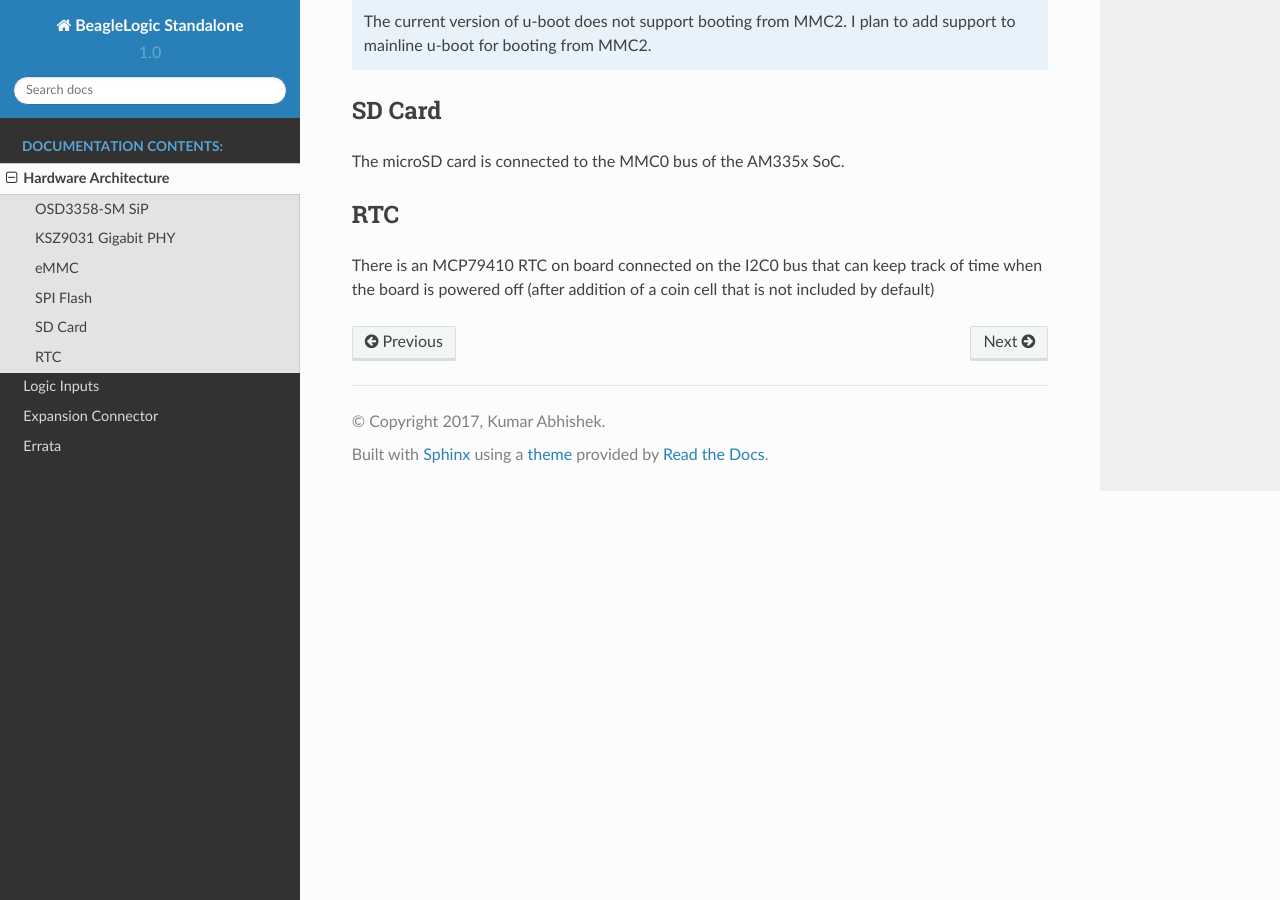
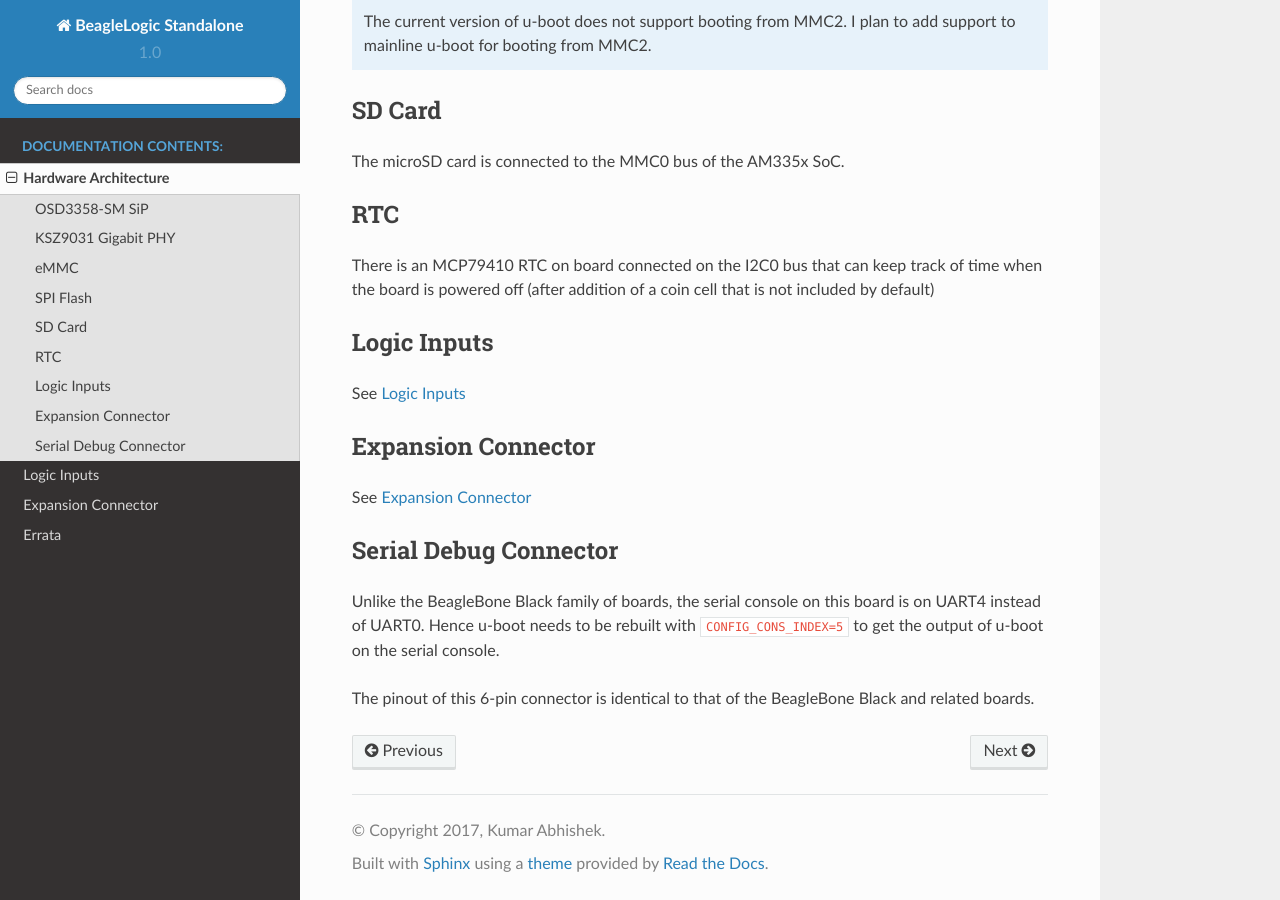
Before and after one commit to abhishek-kakkar/beaglelogic-standalone, a Sphinx documentation site: the page built from docs/hardware_architecture.rst, in a window 1280 px wide and 900 px high, scrolled down 1253 px. Built offline with Sphinx 7.4.7 and the Read the Docs theme 2.0.0, drawn with Linux system fonts in a browser that asks for light colours.

Commit message:
docs: Update hardware architecture page
Signed-off-by: Kumar Abhishek <abhishek@theembeddedkitchen.net>

```diff
--- a/docs/hardware_architecture.rst
+++ b/docs/hardware_architecture.rst
@@ -50,3 +50,23 @@
 There is an MCP79410 RTC on board connected on the I2C0 bus that can keep track
 of time when the board is powered off (after addition of a coin cell that is not
 included by default)
+
+Logic Inputs
+------------
+
+See :doc:`logic_inputs`
+
+Expansion Connector
+--------------------
+
+See :doc:`expansion_connector`
+
+Serial Debug Connector
+----------------------
+
+Unlike the BeagleBone Black family of boards, the serial console on this board
+is on UART4 instead of UART0. Hence u-boot needs to be rebuilt with
+``CONFIG_CONS_INDEX=5`` to get the output of u-boot on the serial console.
+
+The pinout of this 6-pin connector is identical to that of the BeagleBone Black
+and related boards.
```
